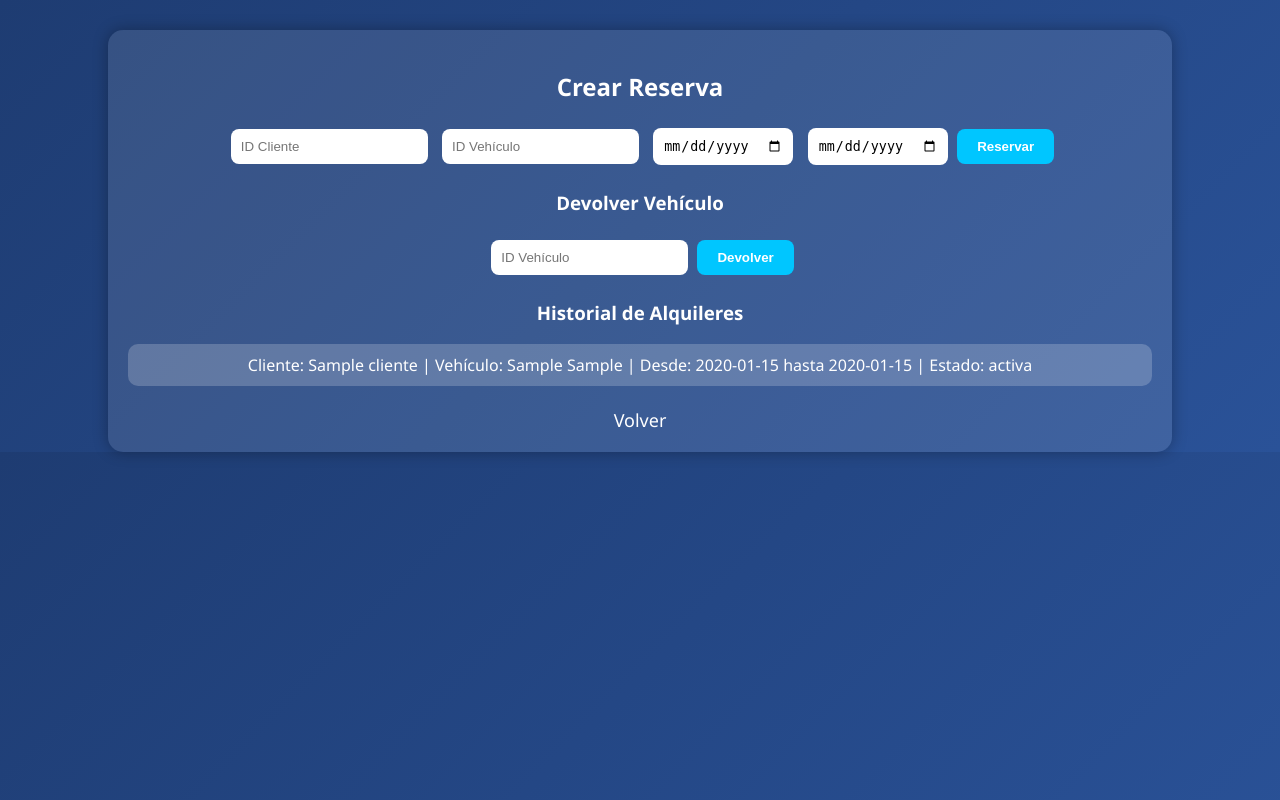
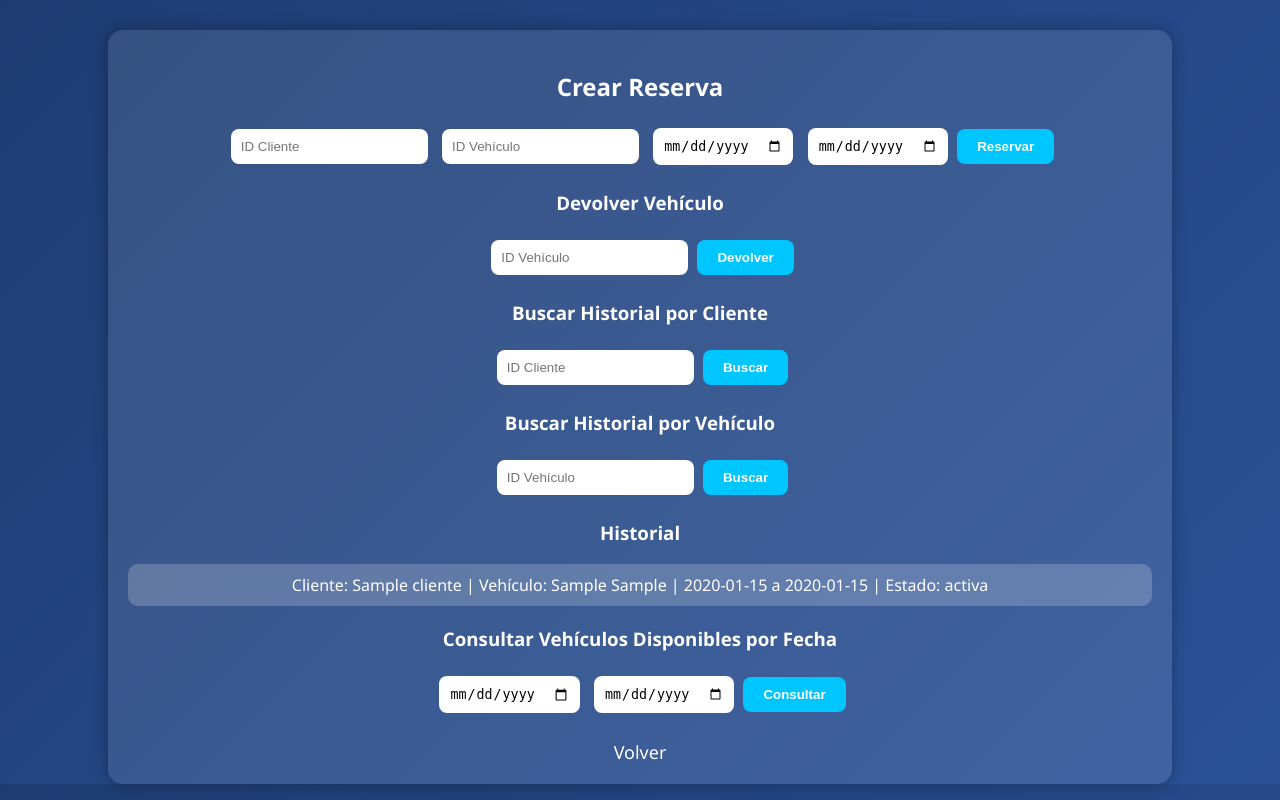
Before and after one commit to HandersonGodoy/RegistroVehiculos_2026, a PHP site: page /views/reservas.php in a window 1280 px wide. Run offline with PHP 8.4, Linux system fonts and the light colour scheme; tables that the repository leaves empty hold one stand-in row (values such as "Sample post").

Commit message:
Ultimas mejoras en el esquema de Codigo

```diff
--- a/AlquilerDeCarros/controllers/reserva_controller.php
+++ b/AlquilerDeCarros/controllers/reserva_controller.php
@@ -11,5 +11,13 @@ if(isset($_POST['devolver'])){
     $obj->devolver($_POST['vehiculo']);
 }
 
-$lista = $obj->listar();
+if(isset($_POST['buscar_cliente'])){
+    $lista = $obj->historialCliente($_POST['cliente']);
+}
+elseif(isset($_POST['buscar_vehiculo'])){
+    $lista = $obj->historialVehiculo($_POST['vehiculo']);
+}
+else{
+    $lista = $obj->listar();
+}
 ?>
--- a/AlquilerDeCarros/models/Reserva.php
+++ b/AlquilerDeCarros/models/Reserva.php
@@ -7,39 +7,28 @@ class Reserva{
         $db = DB::conectar();
 
         if(!$this->disponible($vehiculo)){
-            die("Error: Vehículo no disponible");
+            die("Vehículo no disponible");
         }
 
         if($inicio > $fin){
-            die("Error: Fecha inicio mayor que fecha fin");
+            die("Fechas inválidas");
         }
 
         if($this->tieneCruce($vehiculo,$inicio,$fin)){
-            die("Error: El vehículo ya está reservado en esas fechas");
+            die("Vehículo ocupado en esas fechas");
         }
 
-        $sql = "INSERT INTO reservas(cliente_id,vehiculo_id,fecha_inicio,fecha_fin,estado)
-                VALUES('$cliente','$vehiculo','$inicio','$fin','activa')";
+        $db->query("INSERT INTO reservas(cliente_id,vehiculo_id,fecha_inicio,fecha_fin,estado)
+        VALUES('$cliente','$vehiculo','$inicio','$fin','activa')");
 
-        if(!$db->query($sql)){
-            die("Error SQL Reserva: " . $db->error);
-        }
-
-        // Cambiar estado del vehículo
         $db->query("UPDATE vehiculos SET estado='alquilado' WHERE id=$vehiculo");
     }
 
     public function disponible($vehiculo){
         $db = DB::conectar();
         $res = $db->query("SELECT estado FROM vehiculos WHERE id=$vehiculo");
-
-        if(!$res){
-            die("Error SQL Disponibilidad: " . $db->error);
-        }
-
         $v = $res->fetch_assoc();
-
-        return $v && $v['estado'] == 'disponible';
+        return $v['estado'] == 'disponible';
     }
 
     public function tieneCruce($vehiculo,$inicio,$fin){
@@ -55,11 +44,6 @@ class Reserva{
                 )";
 
         $res = $db->query($sql);
-
-        if(!$res){
-            die("Error SQL Cruce: " . $db->error);
-        }
-
         return $res->num_rows > 0;
     }
 
@@ -73,39 +57,60 @@ class Reserva{
         $db->query("UPDATE vehiculos SET estado='disponible' WHERE id=$vehiculo");
     }
 
+    public function historial(){
+        return $this->listar();
+    }
+
+    public function historialCliente($cliente){
+        $db = DB::conectar();
+
+        return $db->query("
+        SELECT r.*, c.nombre, v.marca, v.modelo
+        FROM reservas r
+        JOIN clientes c ON r.cliente_id = c.id
+        JOIN vehiculos v ON r.vehiculo_id = v.id
+        WHERE cliente_id = $cliente
+        ");
+    }
+
+    public function historialVehiculo($vehiculo){
+        $db = DB::conectar();
+
+        return $db->query("
+        SELECT r.*, c.nombre, v.marca, v.modelo
+        FROM reservas r
+        JOIN clientes c ON r.cliente_id = c.id
+        JOIN vehiculos v ON r.vehiculo_id = v.id
+        WHERE vehiculo_id = $vehiculo
+        ");
+    }
+
+    public function disponiblesPorFecha($inicio,$fin){
+        $db = DB::conectar();
+
+        return $db->query("
+        SELECT * FROM vehiculos v
+        WHERE v.id NOT IN (
+            SELECT vehiculo_id FROM reservas
+            WHERE estado = 'activa'
+            AND (
+                ('$inicio' BETWEEN fecha_inicio AND fecha_fin)
+                OR ('$fin' BETWEEN fecha_inicio AND fecha_fin)
+                OR (fecha_inicio BETWEEN '$inicio' AND '$fin')
+            )
+        )
+        ");
+    }
+
     public function listar(){
         $db = DB::conectar();
 
-        $res = $db->query("
+        return $db->query("
         SELECT r.*, c.nombre, v.marca, v.modelo
         FROM reservas r
         JOIN clientes c ON r.cliente_id = c.id
         JOIN vehiculos v ON r.vehiculo_id = v.id
         ");
-
-        if(!$res){
-            die("Error SQL Listar: " . $db->error);
-        }
-
-        return $res;
-    }
-
-    public function historial(){
-        $db = DB::conectar();
-
-        $res = $db->query("
-        SELECT r.*, c.nombre, v.marca, v.modelo
-        FROM reservas r
-        JOIN clientes c ON r.cliente_id = c.id
-        JOIN vehiculos v ON r.vehiculo_id = v.id
-        ORDER BY r.created_at DESC
-        ");
-
-        if(!$res){
-            die("Error SQL Historial: " . $db->error);
-        }
-
-        return $res;
     }
 }
 ?>
--- a/AlquilerDeCarros/views/reservas.php
+++ b/AlquilerDeCarros/views/reservas.php
@@ -32,17 +32,49 @@ require_once(__DIR__ . "/../controllers/reserva_controller.php");
     <button name="devolver">Devolver</button>
 </form>
 
-<h3>Historial de Alquileres</h3>
+<h3>Buscar Historial por Cliente</h3>
+
+<form method="POST">
+    <input name="cliente" placeholder="ID Cliente">
+    <button name="buscar_cliente">Buscar</button>
+</form>
+
+<h3>Buscar Historial por Vehículo</h3>
+
+<form method="POST">
+    <input name="vehiculo" placeholder="ID Vehículo">
+    <button name="buscar_vehiculo">Buscar</button>
+</form>
+
+<h3>Historial</h3>
 
 <?php
-$hist = $obj->historial();
+if($lista){
+    while($r = $lista->fetch_assoc()){
+        echo "<div class='result'>
+        Cliente: ".$r['nombre']." | Vehículo: ".$r['marca']." ".$r['modelo']."
+        | ".$r['fecha_inicio']." a ".$r['fecha_fin']."
+        | Estado: ".$r['estado']."
+        </div>";
+    }
+}
+?>
 
-while($h = $hist->fetch_assoc()){
-    echo "<div class='result'>
-    Cliente: ".$h['nombre']." | Vehículo: ".$h['marca']." ".$h['modelo']."
-    | Desde: ".$h['fecha_inicio']." hasta ".$h['fecha_fin']."
-    | Estado: ".$h['estado']."
-    </div>";
+<h3>Consultar Vehículos Disponibles por Fecha</h3>
+
+<form method="POST">
+    <input type="date" name="inicio">
+    <input type="date" name="fin">
+    <button name="consultar">Consultar</button>
+</form>
+
+<?php
+if(isset($_POST['consultar'])){
+    $disp = $obj->disponiblesPorFecha($_POST['inicio'],$_POST['fin']);
+
+    while($d = $disp->fetch_assoc()){
+        echo "<div class='result'>".$d['marca']." ".$d['modelo']."</div>";
+    }
 }
 ?>
 
```
